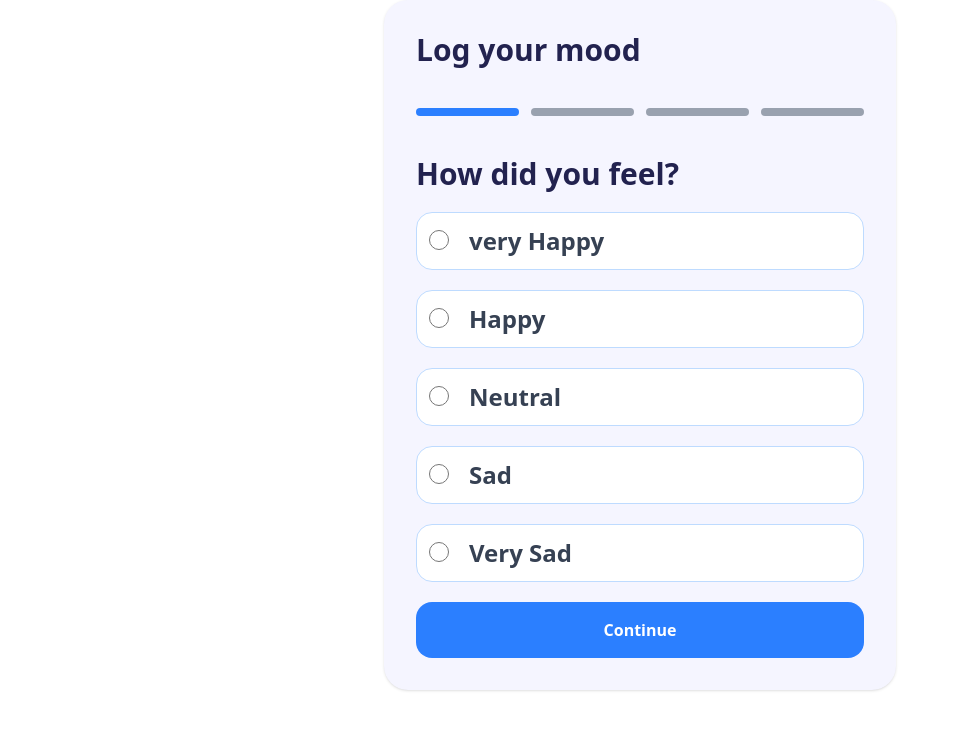
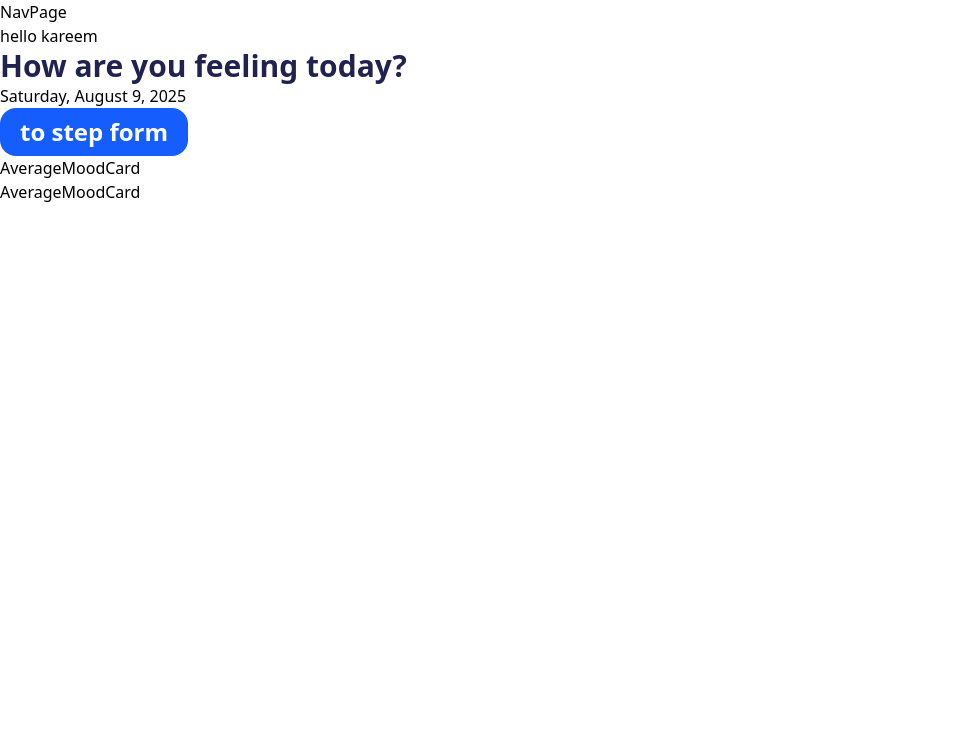
Before and after one commit to K-nass/mood-track, a React (Vite) app: page / in a window 1280 px wide. Shown: the top 730 px of the page, without its empty margins (0-959 px from the left). Built offline with nearby package versions, Linux system fonts and the light colour scheme.

Commit message:
added basic home page and toggle to multi form

```diff
--- a/src/App.jsx
+++ b/src/App.jsx
@@ -1,10 +1,11 @@
 import MultiStepForm from "./components/MultiStepForm/MultiStepForm";
+import Home from "./components/Home/Home";
 import "./App.css";
 
 function App() {
   return (
     <>
-      <MultiStepForm />
+      <Home />
     </>
   );
 }
--- /dev/null
+++ b/src/components/AverageMoodCard/AverageMoodCard.jsx
@@ -0,0 +1,8 @@
+import React from "react";
+import style from './AverageMoodCard.module.css'
+
+export default function AverageMoodCard() {
+    return (
+        <div>AverageMoodCard</div>
+    )
+}
--- /dev/null
+++ b/src/components/Home/Home.jsx
@@ -0,0 +1,37 @@
+import React from "react";
+import AverageMoodCard from "../AverageMoodCard/AverageMoodCard";
+// import style from "./Home.module.css";
+import HeaderForm from "../HeaderForm/HeaderForm";
+import NavPage from "../NavPage/NavPage";
+import { useState } from "react";
+import MultiStepForm from "../MultiStepForm/MultiStepForm";
+export default function Home() {
+  const [date] = useState(new Date());
+  const [isFormHidden, setIsFormHidden] = useState(false);
+  return (
+    <div>
+      <NavPage />
+      <p>hello kareem</p>
+      <HeaderForm>How are you feeling today?</HeaderForm>
+      <p>
+        {date.toLocaleString("default", {
+          weekday: "long",
+          day: "numeric",
+          month: "long",
+          year: "numeric",
+        })}
+      </p>
+      <button
+        className="cursor-pointer rounded-2xl bg-blue-600 px-5 py-2 text-2xl font-semibold text-white"
+        onClick={() => setIsFormHidden(!isFormHidden)}
+      >
+        to step form
+      </button>
+      {isFormHidden && <MultiStepForm handleCloseForm={setIsFormHidden} />}
+      <div>
+        <AverageMoodCard />
+        <AverageMoodCard />
+      </div>
+    </div>
+  );
+}
--- a/src/components/MultiStepForm/MultiStepForm.jsx
+++ b/src/components/MultiStepForm/MultiStepForm.jsx
@@ -22,7 +22,7 @@ function reducer(state, action) {
       return { ...state };
   }
 }
-export default function MultiStepForm() {
+export default function MultiStepForm({ handleCloseForm }) {
   const [state, dispatch] = useReducer(reducer, {
     step: 1,
     moodName: "",
@@ -38,6 +38,7 @@ export default function MultiStepForm() {
   return (
     <div className="m-auto w-lg rounded-3xl bg-[#f5f5ff] p-8 shadow">
       <h1 className="text-3xl font-bold text-[#22224f]">Log your mood</h1>
+      <button onClick={() => handleCloseForm(false)}>x</button>
       <div className="my-10 flex justify-between gap-3">
         {Array.from({ length: 4 }).map((_, idx) => (
           <StepIndictor
--- /dev/null
+++ b/src/components/NavPage/NavPage.jsx
@@ -0,0 +1,8 @@
+import React from "react";
+import style from './NavPage.module.css'
+
+export default function NavPage() {
+    return (
+        <div>NavPage</div>
+    )
+}
```
Also changed, not shown: src/components/AverageMoodCard/AverageMoodCard.module.css (added), src/components/Home/Home.module.css (added), src/components/NavPage/NavPage.module.css (added).
